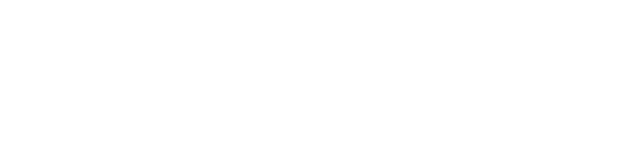
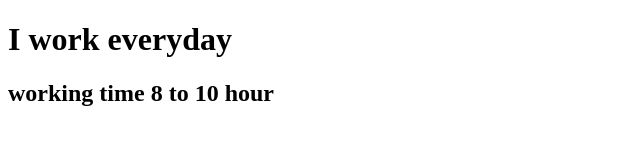
Before and after one commit to Nafis2703/my-third-repo, a plain HTML site: page index.html in a window 1280 px wide. Shown: the whole page, without its empty margins (0-640 px from the left). Drawn offline with Linux system fonts and the light colour scheme.

Commit message:
habijabi

```diff
--- a/index.html
+++ b/index.html
@@ -7,6 +7,8 @@
     <title>My Third repo</title>
 </head>
 <body>
+    <h1>I work everyday</h1>
+    <h2>working time 8 to 10 hour</h2>
 
 </body>
 </html>
```
